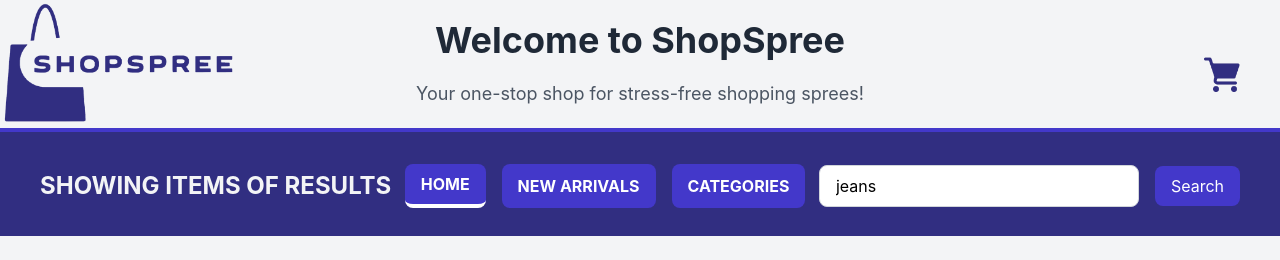
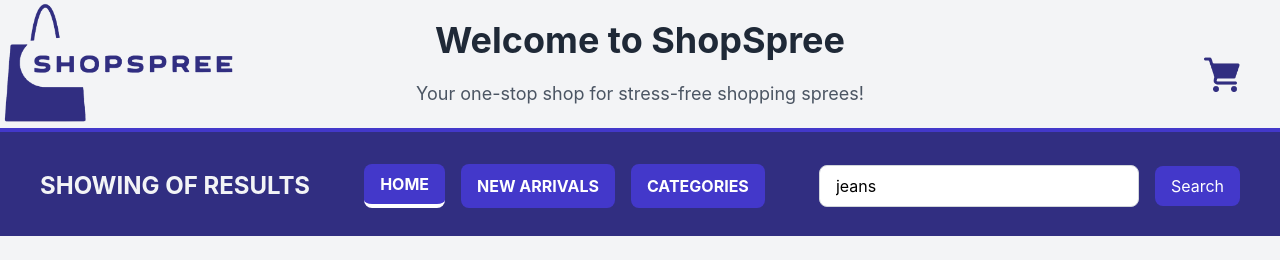
Before and after one commit to reikkundesu/shopspree, a React (Create React App) app: page / in a window 1280 px wide. Shown: the top 260 px of the page. Built offline with nearby package versions, Linux system fonts and the light colour scheme; no server answers.

Commit message:
refactor: fixing typos

```diff
--- a/public/index.html
+++ b/public/index.html
@@ -24,7 +24,7 @@
       work correctly both with client-side routing and a non-root public URL.
       Learn how to configure a non-root public URL by running `npm run build`.
     -->
-    <title>ShopsSpree</title>
+    <title>ShopSpree</title>
   </head>
   <body>
     <noscript>You need to enable JavaScript to run this app.</noscript>
--- a/src/pages/homepage.js
+++ b/src/pages/homepage.js
@@ -26,6 +26,7 @@ function Home() {
       const response = await fetch(apiUrl);
       const data = await response.json();
       setIsLoading(false);
+      console.log(data);
       setResults(data.results); // Store the results in the state
       setPagination(data.pagination); // Store pagination data in the state
     } catch (error) {
@@ -75,7 +76,7 @@ function Home() {
 
   {/* Left Section: Heading */}
   <h1 className="text-2xl font-bold text-gray-100">
-    SHOWING ITEMS {pagination?.begin} OF {pagination?.end} RESULTS
+    SHOWING {pagination?.end} OF {pagination?.totalResults} RESULTS
   </h1>
 
   {/* Middle Section: Navigation Buttons */}
```
